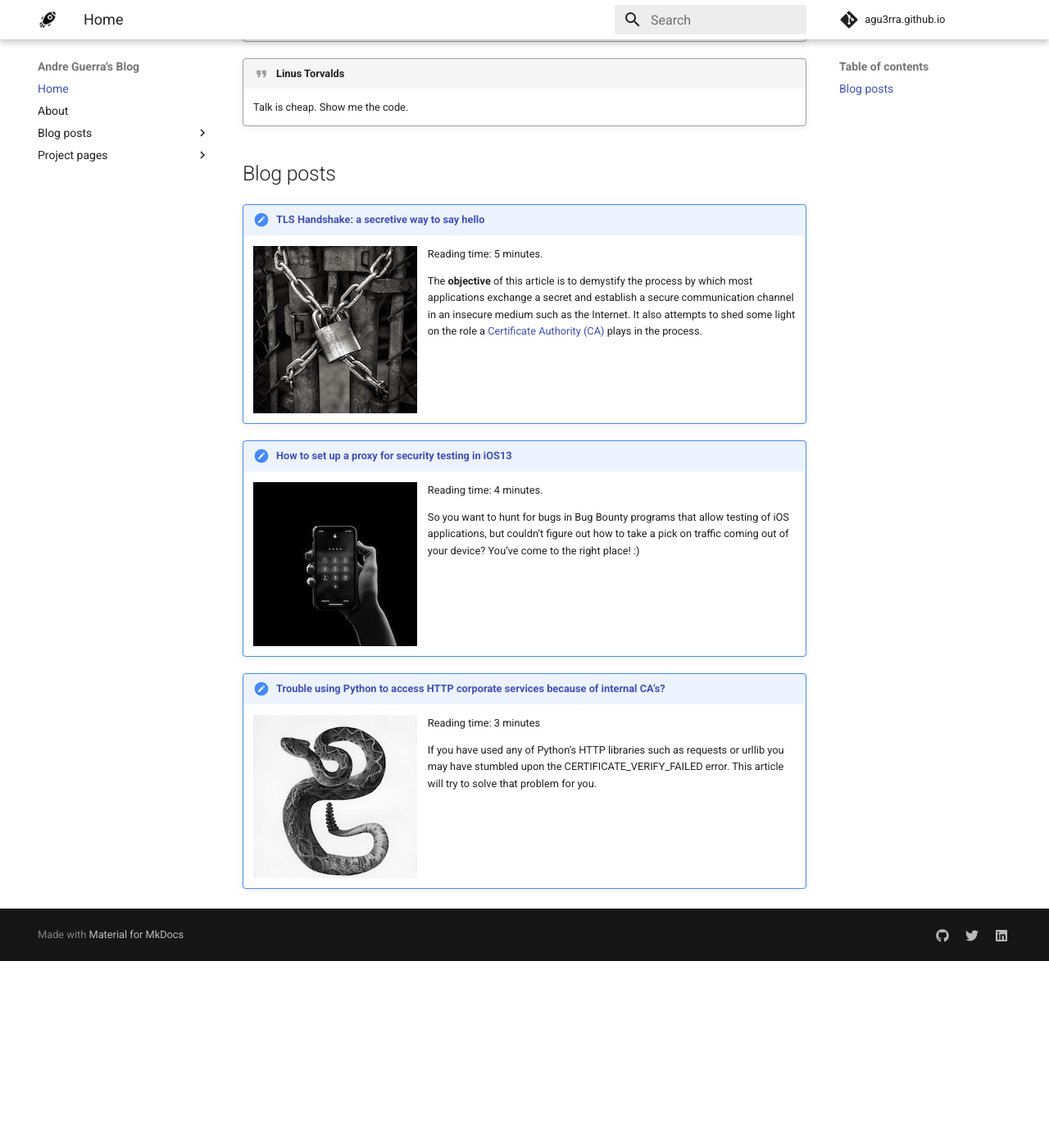
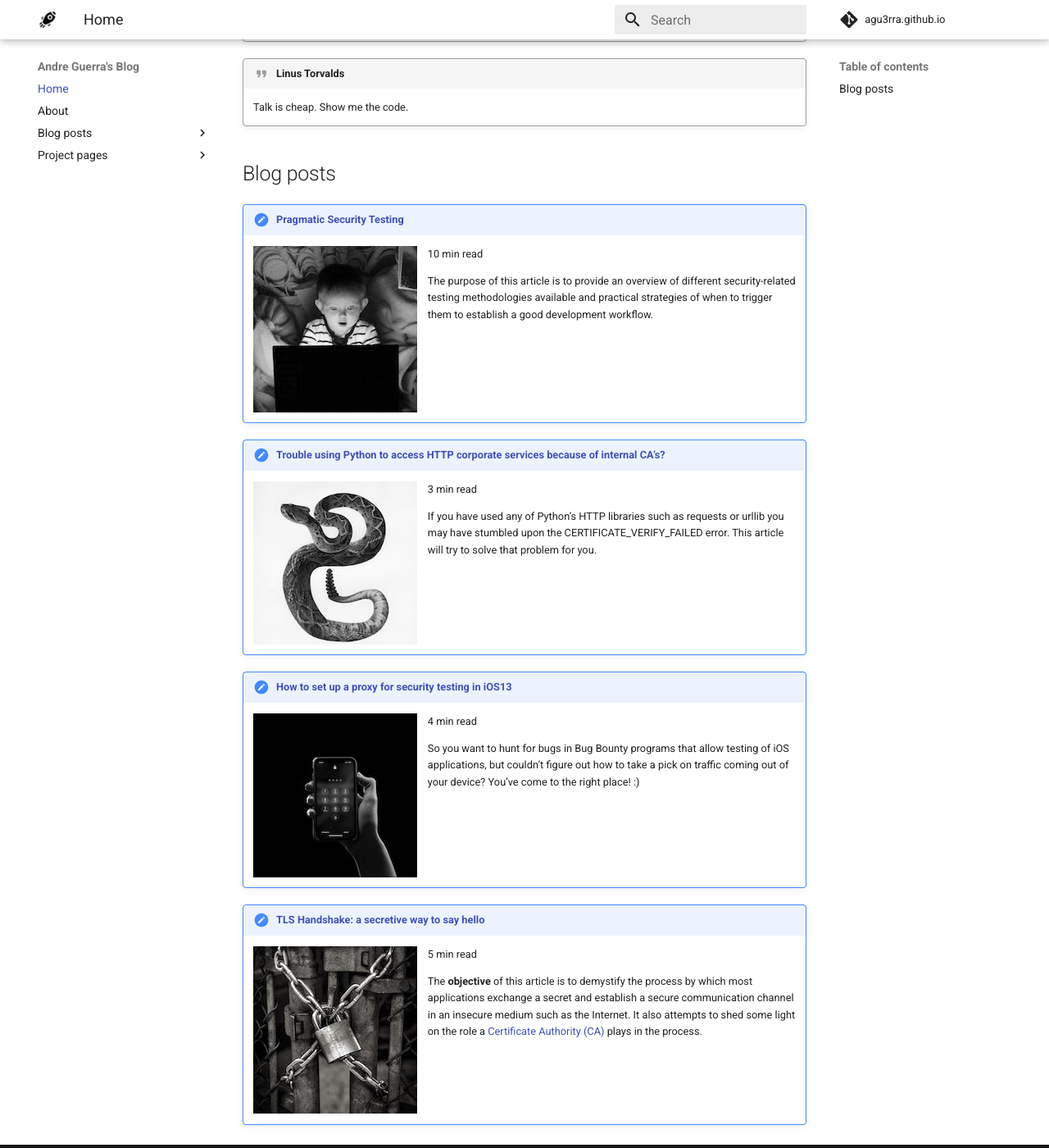
Before and after one commit to agu3rra/agu3rra.github.io, an MkDocs documentation site: the page built from docs/index.md, in a window 1280 px wide and 1400 px high, scrolled down 284 px. Shown: the whole window at 82% size. Built offline with MkDocs 1.6.1 and Material for MkDocs 9.7.7, drawn with Linux system fonts in a browser that asks for light colours; comment, search, counter and statistics services are not loaded; before the commit the page ends 1456 px from its top, so only the background shows below that.

Commit message:
new structure and new article

```diff
--- a/docs/index.md
+++ b/docs/index.md
@@ -9,21 +9,26 @@ Welcome to my blog. Here you can find articles on technology related topics that
     Talk is cheap. Show me the code.
 
 ## Blog posts
+!!! tldr "[Pragmatic Security Testing](blog/pragmaticST/article.md)"
+    ![snake](icons/pragmaticST.jpg){ align=left }
+    10 min read
 
-!!! tldr "[TLS Handshake: a secretive way to say hello](blog/tlsHandshake.md)"
-    ![padlock](icons/padlock.jpg){ align=left }
-    Reading time: 5 minutes.
+    The purpose of this article is to provide an overview of different security-related testing methodologies available and practical strategies of when to trigger them to establish a good development workflow.
 
-    The **objective** of this article is to demystify the process by which most applications exchange a secret and establish a secure communication channel in an insecure medium such as the Internet. It also attempts to shed some light on the role a [Certificate Authority (CA)](https://en.wikipedia.org/wiki/Certificate_authority) plays in the process.
+!!! tldr "[Trouble using Python to access HTTP corporate services because of internal CA’s?](blog/pythonCustomsCAs/article.md)"
+    ![snake](icons/snake.jpg){ align=left }
+    3 min read
 
-!!! tldr "[How to set up a proxy for security testing in iOS13](blog/proxyIos13.md)"
+    If you have used any of Python’s HTTP libraries such as requests or urllib you may have stumbled upon the CERTIFICATE_VERIFY_FAILED error. This article will try to solve that problem for you.
+
+!!! tldr "[How to set up a proxy for security testing in iOS13](blog/proxyIos13/article.md)"
     ![phone](icons/phone.jpeg){ align=left }
-    Reading time: 4 minutes.
+    4 min read
 
     So you want to hunt for bugs in Bug Bounty programs that allow testing of iOS applications, but couldn’t figure out how to take a pick on traffic coming out of your device? You’ve come to the right place! :)
 
-!!! tldr "[Trouble using Python to access HTTP corporate services because of internal CA’s?](blog/pythonCustomsCAs.md)"
-    ![snake](icons/snake.jpg){ align=left }
-    Reading time: 3 minutes
+!!! tldr "[TLS Handshake: a secretive way to say hello](blog/tlsHandshake/article.md)"
+    ![padlock](icons/padlock.jpg){ align=left }
+    5 min read
 
-    If you have used any of Python’s HTTP libraries such as requests or urllib you may have stumbled upon the CERTIFICATE_VERIFY_FAILED error. This article will try to solve that problem for you.
+    The **objective** of this article is to demystify the process by which most applications exchange a secret and establish a secure communication channel in an insecure medium such as the Internet. It also attempts to shed some light on the role a [Certificate Authority (CA)](https://en.wikipedia.org/wiki/Certificate_authority) plays in the process.
--- a/mkdocs.yml
+++ b/mkdocs.yml
@@ -60,8 +60,9 @@ nav:
   - Home: index.md  # put in sequential blog content here
   - About: about.md
   - Blog posts:  # do not put too many categories until you've enough posts
-    - TLS Handshake: blog/tlsHandshake.md
-    - Python CA issues on HTTPS corporate services: blog/pythonCustomsCAs.md
-    - Proxying traffic in iOS13: blog/proxyIos13.md
+    - Pragmatic Security Testing: blog/pragmaticST/article.md
+    - Python CA issues on HTTPS corporate services: blog/pythonCustomsCAs/article.md
+    - Proxying traffic in iOS13: blog/proxyIos13/article.md
+    - TLS Handshake: blog/tlsHandshake/article.md
   - Project pages:
     - Volume Calculations for Digital Elevation Models in Python (volpy) : https://agu3rra.github.io/volpy/
```
Also changed, not shown: docs/blog/pragmaticST/article.md (added, +8 -0 lines), docs/blog/proxyIos13/article.md (renamed from docs/blog/proxyIos13.md, +5 -5 lines), docs/blog/pythonCustomsCAs/article.md (renamed from docs/blog/pythonCustomsCAs.md, +6 -6 lines), docs/blog/tlsHandshake/article.md (renamed from docs/blog/tlsHandshake.md, +2 -2 lines), docs/blog/pragmaticST/intro.jpg (added), docs/icons/pragmaticST.jpg (added).
